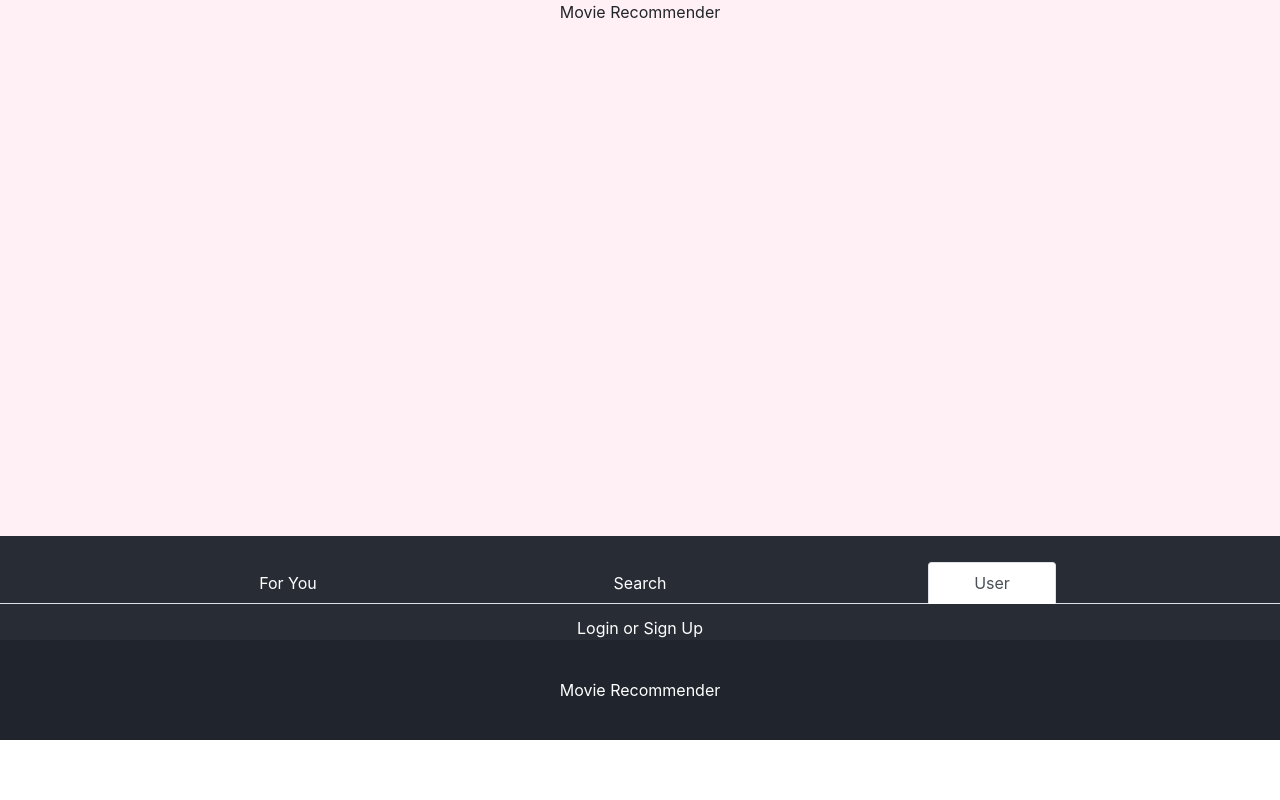
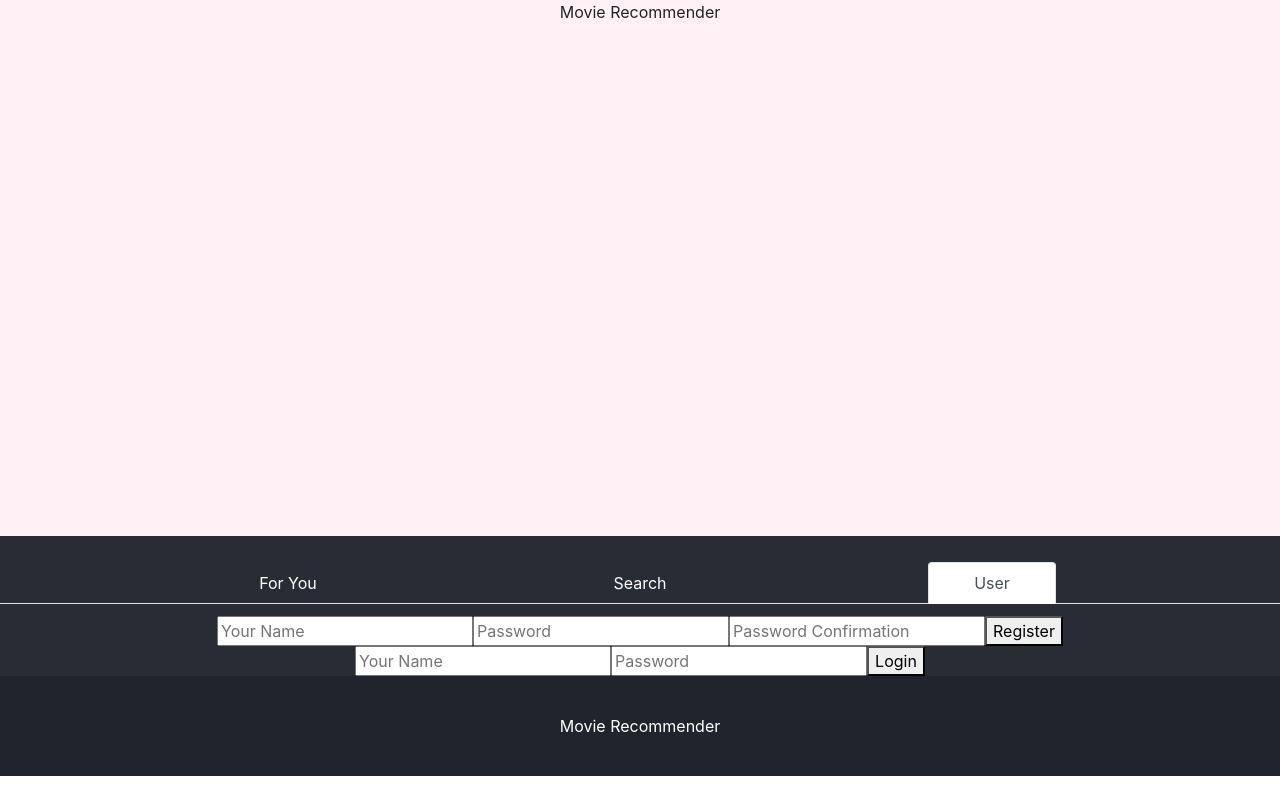
Before and after one commit to dz3264/MovieRecommender_Frontend, a React (Create React App) app: page / in a window 1280 px wide. Both pictures are taken after a click on the tab "User". Built offline with nearby package versions, Linux system fonts and the light colour scheme; no server answers.

Commit message:
basic user

```diff
--- /dev/null
+++ b/src/auth/Login.js
@@ -0,0 +1,77 @@
+import React from 'react';
+import '../styles/Component.css';
+import axios from 'axios';
+
+class Login extends React.Component{
+    constructor(props) {
+        super(props);
+        this.state = {
+            name:'',
+            password:'',
+            password_confirmation: '',
+            registrationErrors: ''
+        };
+        this.register = this.register.bind(this);
+        this.handleChang = this.handleChang.bind(this);
+
+    }
+    register() {
+        console.log("Form submitted");
+        if (this.state.name === '') {
+            console.log('Please enter a user name');
+        }
+        else {
+            console.log('submit');
+
+            axios.post('/api/login/', {
+                    username: this.state.name,
+                    userpass: this.state.password,
+                }, {withCredentials: true}
+            )
+                .then(response => {
+                    this.setState({
+                        userid: response.data.userid,
+                        name: response.data.username,
+                        userhistory: response.data.userhistory,
+                        usertags: response.data.usertags
+                    });
+                    console.log(
+                        response.data.userid,
+                        response.data.username,
+                        response.data.userhistory,
+                        response.data.usertags)
+
+                }).catch(error => {
+                console.log("error: ", error)
+            });
+        }
+    }
+    handleChang(e){
+        this.setState({
+            [e.target.name]:e.target.value
+        });
+    }
+
+    render() {
+        return <div className="Registration">
+            <form >
+                <input
+                    name="name"
+                    placeholder='Your Name'
+                    value={this.state.name}
+                    onChange={this.handleChang}/>
+                <input
+                    type={'password'}
+                    name="password"
+                    placeholder='Password'
+                    value={this.state.password}
+                    onChange={this.handleChang}/>
+                <button type={'button'} onClick={this.register}>Login</button>
+            </form>
+        </div>;
+    }
+
+}
+
+export default Login;
+//https://www.youtube.com/watch?v=AWLgf_xfd_w&list=PLgYiyoyNPrv_yNp5Pzsx0A3gQ8-tfg66j&index=6
--- /dev/null
+++ b/src/auth/Registration.js
@@ -0,0 +1,86 @@
+import React from 'react';
+import '../styles/Component.css';
+import axios from 'axios';
+
+class Registration extends React.Component{
+    constructor(props) {
+        super(props);
+        this.state = {
+            name:'',
+            password:'',
+            password_confirmation: '',
+            registrationErrors: ''
+        };
+        this.register = this.register.bind(this);
+        this.handleChang = this.handleChang.bind(this);
+
+    }
+    register() {
+        console.log("Form submitted");
+        if (this.state.name === '') {
+            console.log('Please enter a user name');
+        } else if (this.state.password === '' || this.state.password !== this.state.password_confirmation) {
+            console.log('passwords are differnet');
+        } else {
+            console.log('submit');
+
+            axios.post('/api/register/', {
+                    username: this.state.name,
+                    userpass: this.state.password,
+                    userhistory: {},
+                    usertags: {}
+                }, {withCredentials: true}
+            )
+                .then(response => {
+                    this.setState({
+                        userid: response.data.userid,
+                        name: response.data.username,
+                        userhistory: response.data.userhistory,
+                        usertags: response.data.usertags
+                    });
+                    console.log(
+                        response.data.userid,
+                        response.data.username,
+                        response.data.userhistory,
+                        response.data.usertags)
+
+                }).catch(error => {
+                console.log("error: ", error)
+            });
+        }
+    }
+    handleChang(e){
+        this.setState({
+            [e.target.name]:e.target.value
+        });
+    }
+
+    render() {
+        return <div className="Registration">
+            <form >
+                <input
+                    name="name"
+                    placeholder='Your Name'
+                    value={this.state.name}
+                    onChange={this.handleChang}/>
+                <input
+                    type={'password'}
+                    name="password"
+                    placeholder='Password'
+                    value={this.state.password}
+                    onChange={this.handleChang}/>
+                <input
+                    type={'password'}
+                    name="password_confirmation"
+                    placeholder='Password Confirmation'
+                    value={this.state.password_confirmation}
+                    onChange={this.handleChang}/>
+                <button type={'button'} onClick={this.register}>Register</button>
+            </form>
+        </div>;
+    }
+
+}
+
+export default Registration;
+//https://www.youtube.com/watch?v=AWLgf_xfd_w&list=PLgYiyoyNPrv_yNp5Pzsx0A3gQ8-tfg66j&index=6
--- a/src/index.js
+++ b/src/index.js
@@ -1,21 +1,23 @@
 import React from 'react';
-import ReactDOM from 'react-dom';
+import ReactDOM, {render} from 'react-dom';
+
 import './index.css';
 import 'bootstrap/dist/css/bootstrap.min.css';
+
 import App from './App';
-import * as serviceWorker from './serviceWorker';
 
 ReactDOM.render(
   <React.StrictMode>
-
     <App />
   </React.StrictMode>,
   document.getElementById('root')
 );
+
 //proxyurl = "https://cors-anywhere.herokuapp.com/";
 //url={'http://localhost:3300'}
 //url={'http://99.79.195.100:3300'}
+
 // If you want your app to work offline and load faster, you can change
 // unregister() to register() below. Note this comes with some pitfalls.
 // Learn more about service workers: https://bit.ly/CRA-PWA
-serviceWorker.unregister();
+//serviceWorker.unregister();
--- a/src/pages/UserPage.js
+++ b/src/pages/UserPage.js
@@ -1,14 +1,13 @@
 import React from 'react';
 import '../styles/Page.css';
-
+import Registration from "../auth/Registration";
+import Login from '../auth/Login';
 
 class UserPage extends React.Component{
     render() {
         return <div className="User Page">
-            <div>
-                Login or Sign Up
-            </div>
-
+            <Registration/>
+            <Login/>
         </div>;
     }
 
```
Also changed, not shown: package.json (+7 -1 lines), 1 other file (tests, documents, lock files or other folders).
